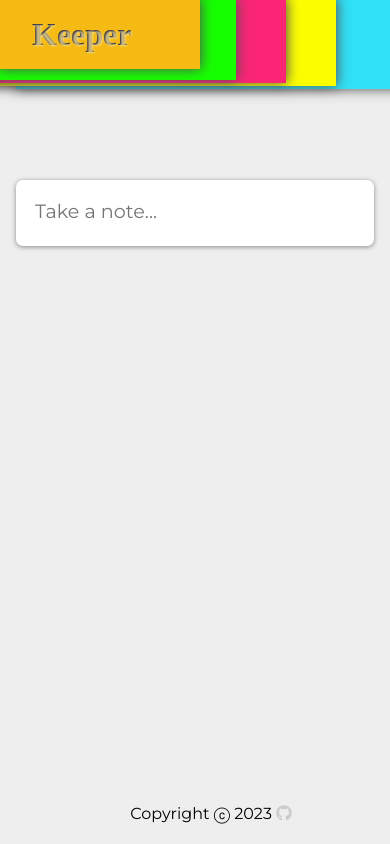
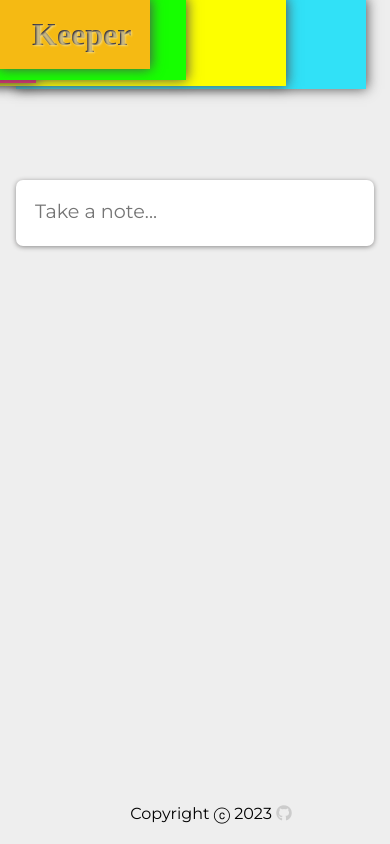
Before and after one commit to DaniJFerreira/keeper-web-app, a React (Create React App) app: page / in a window 390 px wide. Shown: the top 844 px of the page. Built offline with nearby package versions, Linux system fonts and the light colour scheme; a web font is replaced by a local one.

Commit message:
add adjustment for form text input  resize to auto at 500px

```diff
--- a/public/styles.css
+++ b/public/styles.css
@@ -206,22 +206,22 @@ form.create-note button {
 @media (max-width: 500px){
 
   header {
-    width: 200px;
+    width: 150px;
   }
 
   .layer01{
-    width: 250px;
+    width: 200px;
 
   }
   .layer02{
-    width: 300px;
+    width: 50px;
 
   }
   .layer03{
-    width: 350px;
+    width: 300px;
   }
   .layer04{
-    width: 400px;
+    width: 350px;
   }
 
   form {
```
